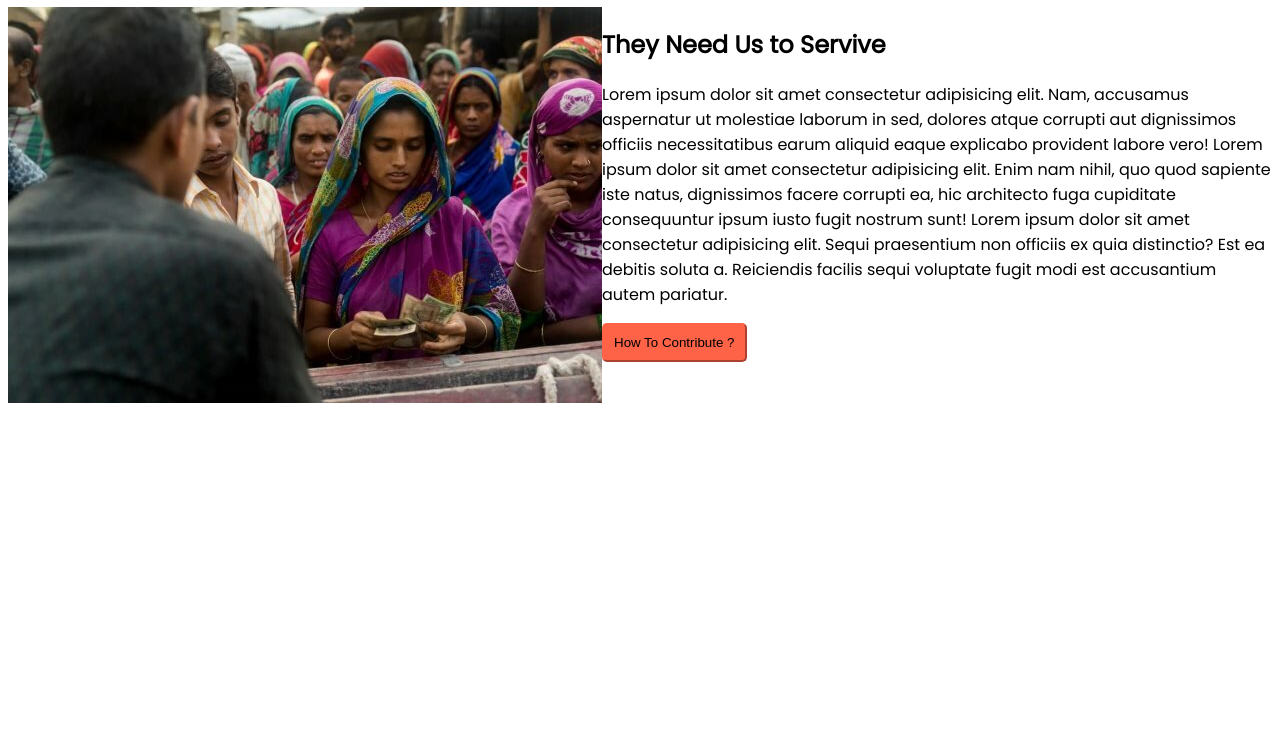
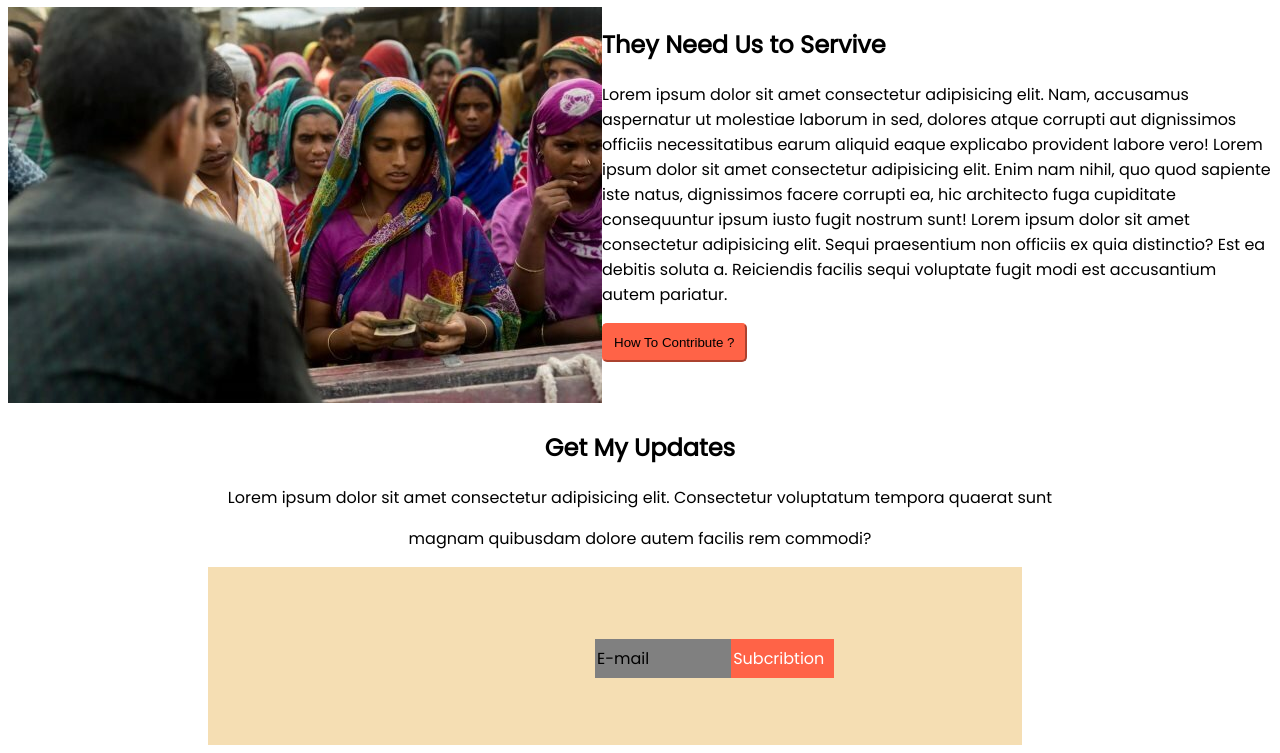
Before and after one commit to asifparvezmahim/help-the-flood-affected-people, a plain HTML site: page index.html in a window 1280 px wide. Shown: the part 1974-2727 px from the top of the page. Before the commit the page ends 2392 px from the top, so only its background shows below. Drawn offline with Linux system fonts and the light colour scheme.

Commit message:
update-2

```diff
--- a/index.html
+++ b/index.html
@@ -127,7 +127,28 @@
             <button class="forth-button">How To Contribute ?</button>
 
         </div>
+    </div>
 
+
+    <div class="last-part">
+        <h2>Get My Updates</h2>
+        <p>Lorem ipsum dolor sit amet consectetur adipisicing elit. Consectetur voluptatum tempora quaerat sunt</p>
+        <p>
+            magnam quibusdam dolore autem facilis rem commodi?</p>
+    </div>
+
+
+    <div class="box">
+        <div id="footer">
+            <div class="footer">
+                <footer id="footer-one" class="e-mail">E-mail</footer>
+            </div>
+            <div id="final-footer">
+                <footer id="footer-two" class="subs">Subcribtion</footer>
+            </div>
+
+
+        </div>
 
     </div>
 </body>
--- a/style.css
+++ b/style.css
@@ -180,3 +180,63 @@ body {
     border-radius: 5px;
 
 }
+
+.last-part {
+    text-align: center;
+}
+
+#footer-one {
+    border: 2px solid gray;
+    background-color: gray;
+
+    margin: auto;
+    padding-right: 8px;
+    margin-top: 5px;
+    padding-right: 80px;
+}
+
+
+
+.e-mail {
+    padding-top: 5px;
+    padding-bottom: 5px;
+}
+
+#footer-two {
+    color: white;
+    border: 2px solid tomato;
+    background-color: tomato;
+    margin: auto;
+    padding-right: 8px;
+    margin-top: 5px;
+}
+
+.subs {
+    padding-top: 5px;
+    padding-bottom: 5px;
+    padding-right: 30px;
+}
+
+
+
+
+#footer {
+    display: flex;
+    margin-left: 300px;
+
+}
+
+.box {
+    background-color: wheat;
+    border: 7px solid wheat;
+
+    padding-top: 60px;
+    padding-bottom: 60px;
+    padding-left: 80px;
+    padding-right: 50px;
+
+    margin-left: 200px;
+    margin-right: 250px;
+
+
+}
```
